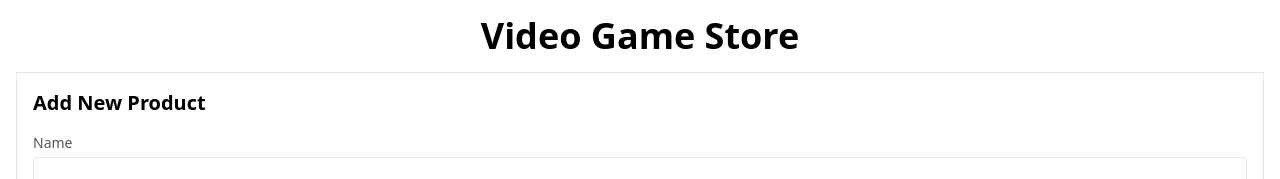
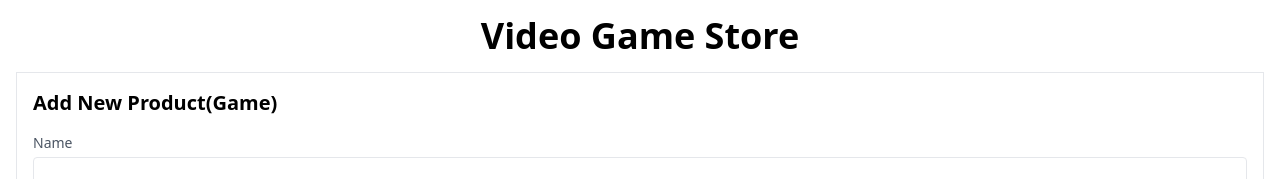
Before and after one commit to HarshaMaria/Ecommerce-Store, a React (Vite) app in the folder ecommerce-store/: page /add-product in a window 1280 px wide. Shown: the top 179 px of the page. Built offline with nearby package versions, Linux system fonts and the light colour scheme.

Commit message:
Made Chande

```diff
--- a/ecommerce-store/src/components/AddProductForm.jsx
+++ b/ecommerce-store/src/components/AddProductForm.jsx
@@ -32,7 +32,7 @@
 
   return (
     <div className="border p-4">
-      <h2 className="text-xl font-semibold mb-4">Add New Product</h2>
+      <h2 className="text-xl font-semibold mb-4">Add New Product(Game)</h2>
       <form onSubmit={handleSubmit}>
         <div className="mb-4">
           <label className="block text-sm font-medium text-gray-600">Name</label>
```
